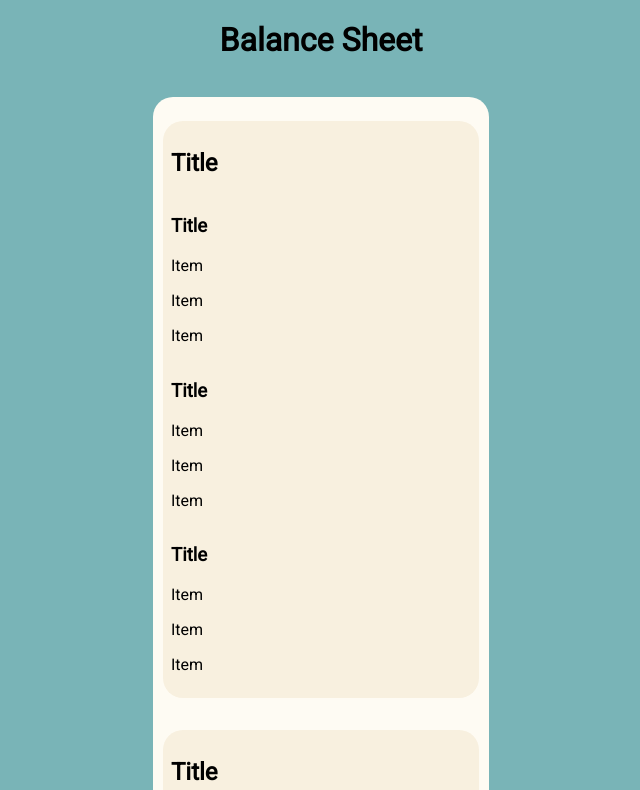
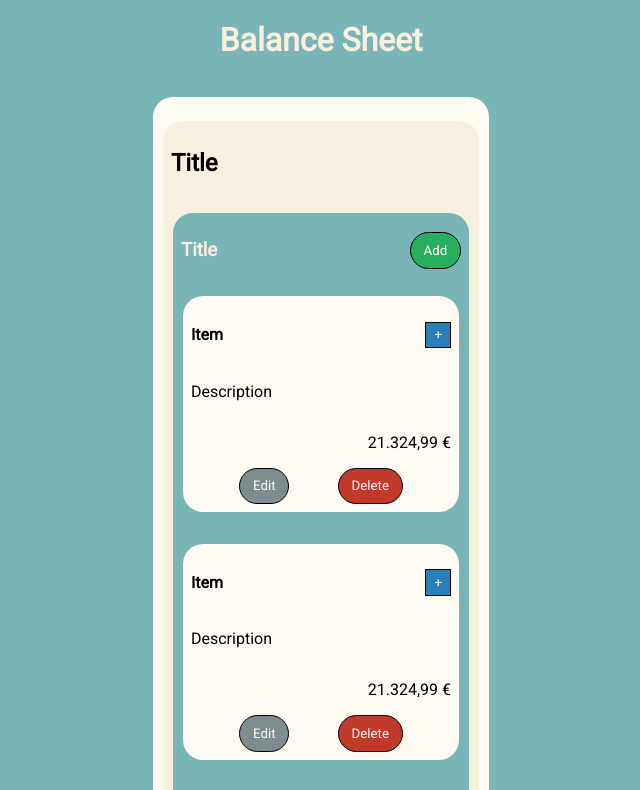
Before and after one commit to StefanBehring/React-BalanceSheet, a React (Create React App) app: page / in a window 1280 px wide. Shown: the top 790 px of the page, without its empty margins (319-959 px from the left). Built offline with nearby package versions, Linux system fonts and the light colour scheme.

Commit message:
Add styling and content

```diff
--- a/src/App/App.css
+++ b/src/App/App.css
@@ -6,6 +6,7 @@
 }
 
 .app__title {
+	color: var(--color-secondary);
 	text-align: center;
 }
 
--- a/src/BalanceItem/BalanceItem.css
+++ b/src/BalanceItem/BalanceItem.css
@@ -0,0 +1,72 @@
+.balance-item {
+	background-color: var(--color-light);
+	border-radius: 20px;
+	display: flex;
+	flex-direction: column;
+	padding: 0.5rem;
+	margin: 1rem auto;
+	width: max-content;
+	min-width: 260px;
+}
+
+.balance-item__header {
+	align-items: center;
+	display: flex;
+	justify-content: space-between;
+}
+
+.balance-item__show-menu {
+	background-color: var(--color-button-blue);
+	border: 1px solid var(--color-button-border);
+	color: var(--color-light);
+	font-family: var(--font-family);
+	height: fit-content;
+	padding: 0.3rem 0.5rem;
+	width: fit-content;
+	transition: all 0.3s ease-in;
+}
+
+.balance-item__show-menu:hover {
+	background-color: var(--color-button-blue-hover);
+}
+
+.balance-item__value {
+	text-align: right;
+}
+
+.balance-item__menu {
+	display: flex;
+	justify-content: space-evenly;
+}
+
+.balance-item__menu--hidden {
+	display: none;
+}
+
+.balance-item__edit {
+	background-color: var(--color-button-grey);
+	border: 1px solid var(--color-button-border);
+	border-radius: 20px;
+	color: var(--color-light);
+	font-family: var(--font-family);
+	padding: 0.6rem 0.8rem;
+	transition: all 0.3s ease-in;
+}
+
+.balance-item__edit:hover {
+	background-color: var(--color-button-grey-hover);
+}
+
+.balance-item__delete {
+	background-color: var(--color-button-red);
+	border: 1px solid var(--color-button-border);
+	border-radius: 20px;
+	color: var(--color-light);
+	font-family: var(--font-family);
+	padding: 0.6rem 0.8rem;
+	transition: all 0.3s ease-in;
+}
+
+.balance-item__delete:hover {
+	background-color: var(--color-button-red-hover);
+}
--- a/src/BalanceItem/BalanceItem.js
+++ b/src/BalanceItem/BalanceItem.js
@@ -1,7 +1,20 @@
 import './BalanceItem.css';
 
-const BalanceItem = () => {
-	return <p>Item</p>;
+const BalanceItem = ({ title, description, value }) => {
+	return (
+		<div className='balance-item'>
+			<div className='balance-item__header'>
+				<h4 className='balance-item__title'>Item</h4>
+				<button className='balance-item__show-menu'>+</button>
+			</div>
+			<p className='balance-item__desc'>Description</p>
+			<p className='balance-item__value'>21.324,99 €</p>
+			<div className='balance-item__menu'>
+				<button className='balance-item__edit'>Edit</button>
+				<button className='balance-item__delete'>Delete</button>
+			</div>
+		</div>
+	);
 };
 
 export default BalanceItem;
--- a/src/BalancePosition/BalancePosition.css
+++ b/src/BalancePosition/BalancePosition.css
@@ -0,0 +1,36 @@
+.balance-position {
+	background-color: var(--color-primary);
+	border-radius: 20px;
+	display: flex;
+	flex-direction: column;
+	padding: 0.5rem;
+	margin: 1rem auto;
+	width: max-content;
+	min-width: 280px;
+}
+
+.balance-position__header {
+	align-items: center;
+	display: flex;
+	justify-content: space-between;
+}
+
+.balance-position__title {
+	color: var(--color-secondary);
+}
+
+.balance-position__add-item {
+	background-color: var(--color-button-green);
+	border: 1px solid var(--color-button-border);
+	border-radius: 20px;
+	color: var(--color-light);
+	font-family: var(--font-family);
+	height: fit-content;
+	padding: 0.6rem 0.8rem;
+	width: fit-content;
+	transition: all 0.3s ease-in;
+}
+
+.balance-position__add-item:hover {
+	background-color: var(--color-button-green-hover);
+}
--- a/src/BalancePosition/BalancePosition.js
+++ b/src/BalancePosition/BalancePosition.js
@@ -1,10 +1,13 @@
 import BalanceItem from '../BalanceItem/BalanceItem';
 import './BalancePosition.css';
 
-const BalancePosition = () => {
+const BalancePosition = (title, items) => {
 	return (
-		<div>
-			<h3>Title</h3>
+		<div className='balance-position'>
+			<div className='balance-position__header'>
+				<h3 className='balance-position__title'>Title</h3>
+				<button className='balance-position__add-item'>Add</button>
+			</div>
 			<BalanceItem />
 			<BalanceItem />
 			<BalanceItem />
--- a/src/index.css
+++ b/src/index.css
@@ -14,6 +14,7 @@
 	--color-button-blue-hover: #3498db;
 	--color-button-grey: #7f8c8d;
 	--color-button-grey-hover: #95a5a6;
+	--color-button-border: #000;
 
 	--font-family: 'Roboto', sans-serif;
 }
```
